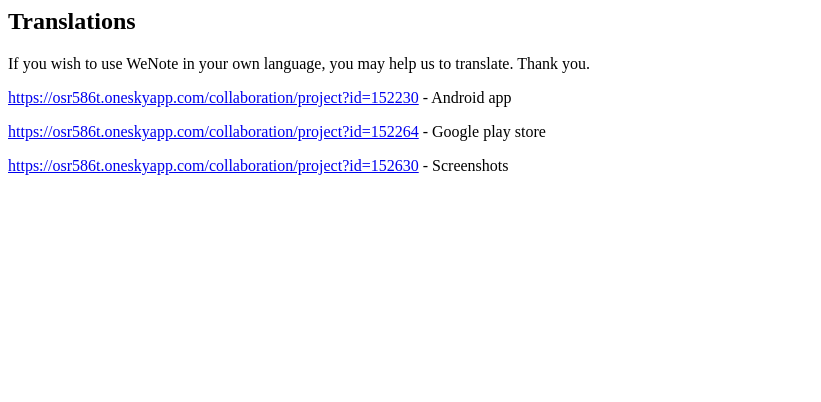
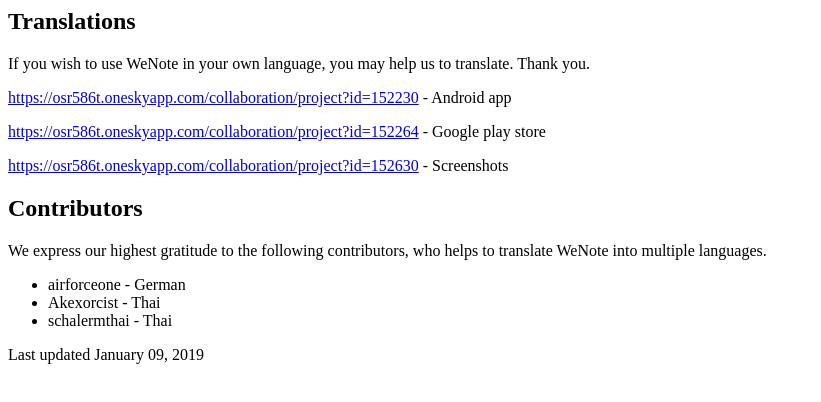
Before and after one commit to yccheok/wenote.jstock.co, a plain HTML site: page translations.html in a window 1280 px wide. Shown: the whole page, without its empty margins (0-821 px from the left). Drawn offline with Linux system fonts and the light colour scheme.

Commit message:
Update translations.html

```diff
--- a/translations.html
+++ b/translations.html
@@ -12,5 +12,15 @@
   - Google play store</p>
 <p><a href="https://osr586t.oneskyapp.com/collaboration/project?id=152630">https://osr586t.oneskyapp.com/collaboration/project?id=152630</a>
   - Screenshots</p>
+
+<h2>Contributors</h2>
+<p>We express our highest gratitude to the following contributors, who helps to translate WeNote into multiple languages.
+ <ul>
+  <li>airforceone - German</li>
+  <li>Akexorcist - Thai</li>
+  <li>schalermthai - Thai</li>
+</ul></p>
+
+<p>Last updated January 09, 2019</p>
 </body>
 </html>
```
